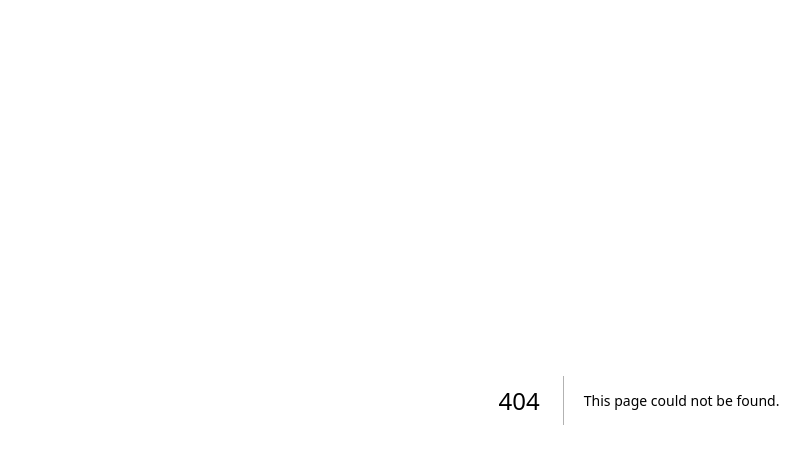
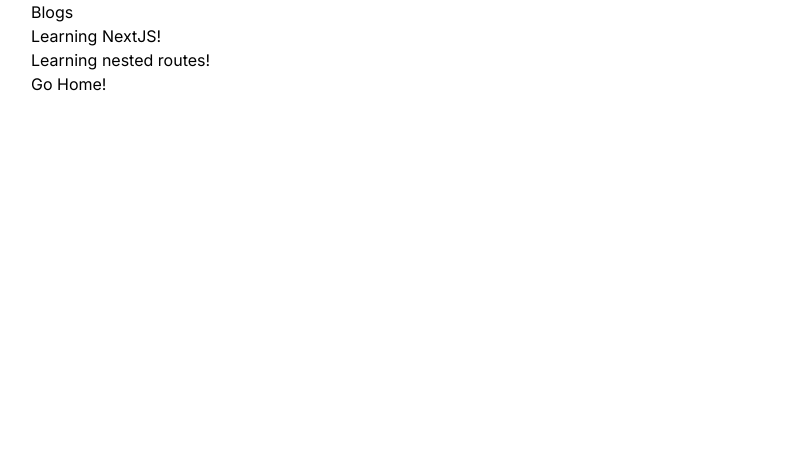
Before and after one commit to AdeptOfficial/adept.dev, a Next.js app: page /blogs in a window 1280 px wide. Before the commit this address had no page. Shown: the top 464 px of the page, without its empty margins (1-811 px from the left). Built offline with nearby package versions, Linux system fonts and the light colour scheme.

Commit message:
dynamic routes

```diff
--- /dev/null
+++ b/app/about/page.tsx
@@ -0,0 +1,15 @@
+import Link from 'next/link'
+import React from 'react'
+
+export default function About() {
+  return (
+    <section className='py-24'>
+      <div className='container'>
+        <h1 className='text-3xl font-bold'>About page</h1>
+        <h1>
+          Go back <Link href="/">home!</Link>
+        </h1>
+      </div>
+    </section>
+  )
+}
--- /dev/null
+++ b/app/blogs/first/page.tsx
@@ -0,0 +1,10 @@
+import React from 'react'
+import Link from 'next/link'
+
+export default function FirstBlog() {
+    return (
+        <><h1>Learning Nextjs</h1><h1>
+            Read More <Link href="/blogs">blogs!</Link>
+        </h1></>
+    )
+}
--- /dev/null
+++ b/app/blogs/page.tsx
@@ -0,0 +1,15 @@
+import React from 'react'
+import Link from 'next/link'
+
+export default function Blogs() {
+    return (
+        <div className='container'>
+            <h1>Blogs</h1>
+            <Link href="/blogs/first">Learning NextJS!</Link>
+            <br></br>
+            <Link href="/blogs/second">Learning nested routes!</Link>
+            <br></br>
+            <Link href="/">Go Home!</Link>
+        </div>
+    )
+}
--- /dev/null
+++ b/app/blogs/second/page.tsx
@@ -0,0 +1,12 @@
+import React from 'react'
+import Link from 'next/link'
+
+export default function SecondBlog() {
+    return (
+        <div className='container'>
+            <h1>Learning Nested Routes</h1><h1>
+                Read More <Link href="/blogs">blogs!</Link>
+            </h1>
+        </div>
+    )
+}
--- /dev/null
+++ b/app/products/[productId]/page.tsx
@@ -0,0 +1,9 @@
+export default function ProductDetails( { params }: {
+    params: { productId: String } // param is object with key with type String
+} ) {
+    return (
+        <div className='container'>
+        <h1>About Product {params.productId} </h1>
+    </div>
+    )
+}
--- /dev/null
+++ b/app/products/page.tsx
@@ -0,0 +1,11 @@
+export default function ProductList() {
+    const products = ['1. coffee', '2. water', '3. milk']
+    const listItems = products.map((p) => <li> {p} </li>
+      );
+    return(
+        <div className='container'>
+            <h1>Product List</h1>
+            <ul>{listItems}</ul>
+        </div>
+    )
+}
```
